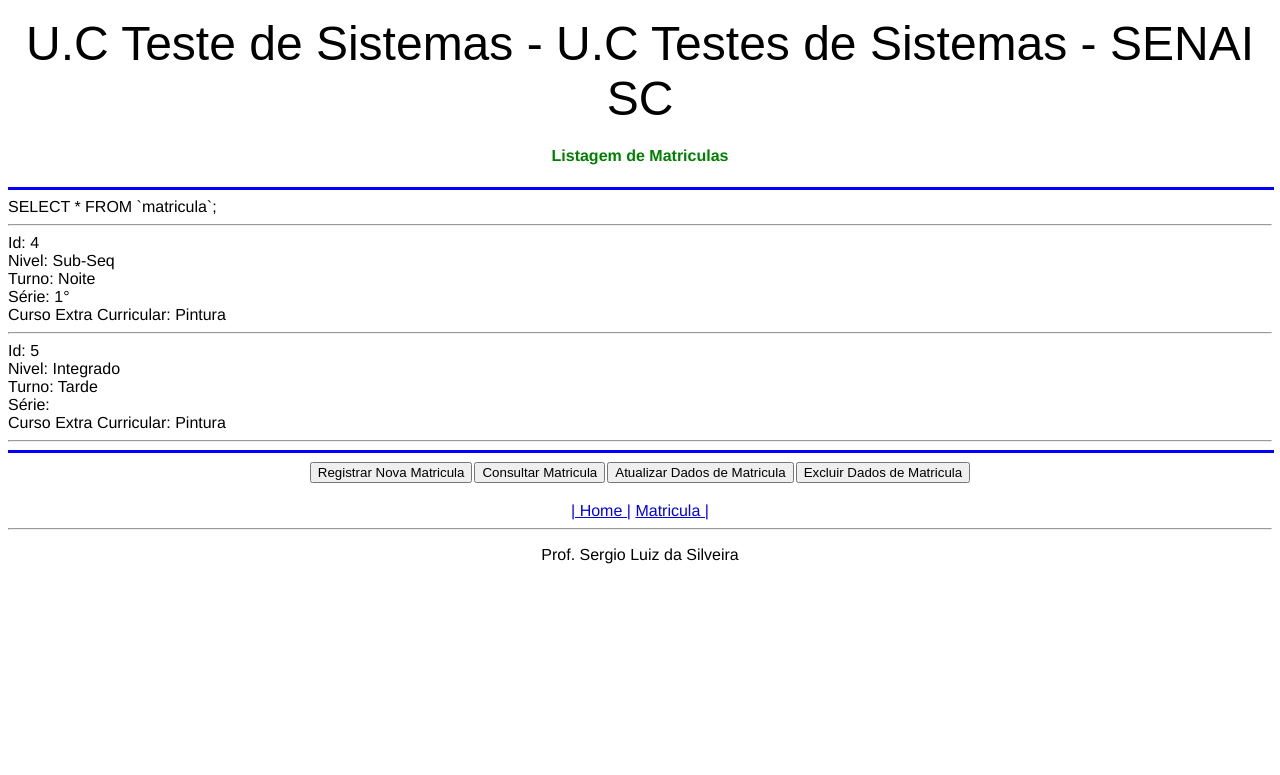
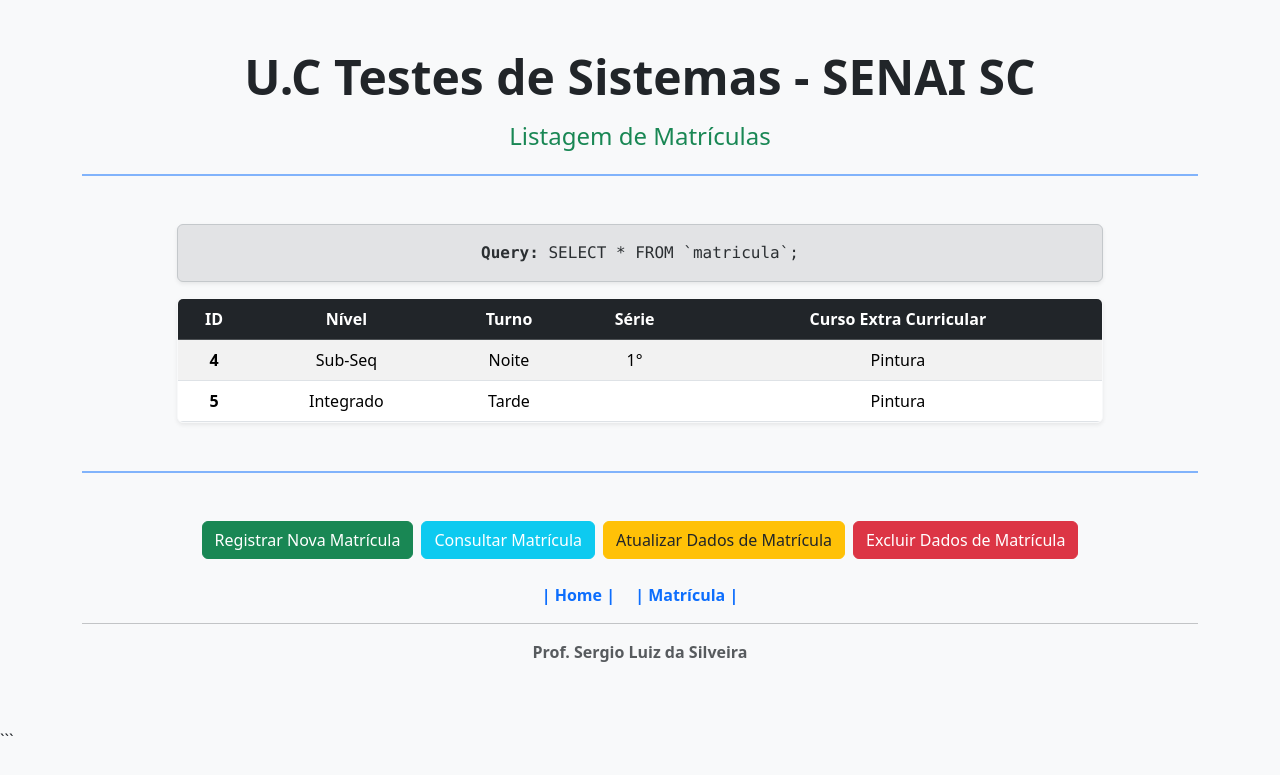
Before and after one commit to lucasvfurtado-dot/Testes_Lucas, a PHP site: page /listarMatricula.php in a window 1280 px wide. Shown: the top 775 px of the page. Run offline with PHP 8.4, Linux system fonts and the light colour scheme; data comes from the database, SQL or seed files in the repository.

Commit message:
Update listarMatricula.php
Adicionado o bootstrap a tela de listar matricula deixando semelhante a tela de listar alunos.

````diff
--- a/ParaAlunosTesteSistemas_Escola-main/CRUD_MATRICULA/listarMatricula.php
+++ b/ParaAlunosTesteSistemas_Escola-main/CRUD_MATRICULA/listarMatricula.php
@@ -3,80 +3,109 @@
 <head>
     <meta charset="UTF-8">
     <meta name="viewport" content="width=device-width, initial-scale=1.0">
-    <title>Listar</title>
+    <title>Listar Matrículas</title>
+
+    <link href="https://cdn.jsdelivr.net/npm/bootstrap@5.3.3/dist/css/bootstrap.min.css" rel="stylesheet">
 </head>
-<body style="font-family: helvetica;">
+<body class="bg-light">
 
-    <p align="center">
-        <font size="7" face="Arial">U.C Teste de Sistemas - U.C Testes de Sistemas - SENAI SC</font>
-    </p>
-    <h4>
-        <font color="green">
-            <center>Listagem de Matriculas</center>
-        </font>
-    </h4>
+    <div class="container py-5">
 
-    <hr width="100%" align="center" size="3" color="blue">
+        <header class="text-center mb-4">
+            <h1 class="display-5 fw-bold text-dark">U.C Testes de Sistemas - SENAI SC</h1>
+            <h2 class="h4 text-success mt-3">Listagem de Matrículas</h2>
+        </header>
+
+        <hr class="border-primary border-2 opacity-50 mb-5">
+
+        <div class="row justify-content-center mb-5">
+            <div class="col-12 col-lg-10">
 
                 <?php
                 $conexao = new mysqli("127.0.0.1","root","","sistemaescola");
+
                 if($conexao->connect_errno){
-        $erro = "Ocorreu um erro na conexão com o banco de dados.";
-        exit;
-    }
-
+                    echo '<div class="alert alert-danger text-center shadow-sm fw-semibold" role="alert">Ocorreu um erro na conexão com o banco de dados.</div>';
+                } else {
                     $conexao->set_charset("utf8");
 
                     $sql = "SELECT * FROM `matricula`;";
-    echo $sql."<hr>";
+
+                    // Exibe a Query executada em uma caixa de alerta cinza do Bootstrap
+                    echo '<div class="alert alert-secondary text-center font-monospace shadow-sm" role="alert"><strong>Query:</strong> ' . $sql . '</div>';
+
                     $result = $conexao->query($sql);
 
                     if($result->num_rows > 0){
+                        // Criação da Tabela Responsiva do Bootstrap
+                        echo '<div class="table-responsive shadow-sm rounded border border-light bg-white">';
+                        echo '<table class="table table-striped table-hover align-middle mb-0">';
+                        echo '<thead class="table-dark text-center">';
+                        echo '<tr>
+                                <th scope="col">ID</th>
+                                <th scope="col">Nível</th>
+                                <th scope="col">Turno</th>
+                                <th scope="col">Série</th>
+                                <th scope="col">Curso Extra Curricular</th>
+                              </tr>';
+                        echo '</thead>';
+                        echo '<tbody class="text-center">';
+
+                        // Laço de repetição para preencher as linhas da tabela
                         while($linha = $result->fetch_assoc()){
-        echo "Id: ".$linha["id"]."<br>";
-        echo "Nivel: ".$linha["nivel"]."<br>";
-        echo "Turno: ".$linha["turno"]."<br>";
-        echo "Série: ".$linha["serie"]."<br>";
-        echo "Curso Extra Curricular: ".$linha["cursoExtra"]."<br><hr>";
+                            echo '<tr>';
+                            echo '<td class="fw-bold">' . $linha["id"] . '</td>';
+                            echo '<td>' . $linha["nivel"] . '</td>';
+                            echo '<td>' . $linha["turno"] . '</td>';
+                            echo '<td>' . $linha["serie"] . '</td>';
+                            echo '<td>' . $linha["cursoExtra"] . '</td>';
+                            echo '</tr>';
                         }
+
+                        echo '</tbody>';
+                        echo '</table>';
+                        echo '</div>';
                     } else {
-        echo "Sem resultado <br>";
+                        echo '<div class="alert alert-warning text-center shadow-sm fw-semibold" role="alert">Sem resultado. Nenhuma matrícula encontrada no banco de dados.</div>';
                     }
 
                     $conexao->close();
+                }
                 ?>
 
-<hr width="100%" align="center" size="3" color="blue">
-        <table width="400" border="0" cellspacing="0" cellspading="0" align="center">
-            <tr>
-            <td>
+            </div>
+        </div>
+
+        <hr class="border-primary border-2 opacity-50 my-5">
+
+        <div class="d-flex flex-wrap justify-content-center gap-2 mb-4">
             <form method="POST" action="formMatricula.php">
-                        <center><input type="submit" value="Registrar Nova Matricula"></center>
+                <button type="submit" class="btn btn-success">Registrar Nova Matrícula</button>
             </form>
-                </td>
-                <td>
             <form method="POST" action="procurarMatricula.php">
-                        <center><input type="submit" value="Consultar Matricula"></center>
+                <button type="submit" class="btn btn-info text-white">Consultar Matrícula</button>
             </form>
-                </td>
-                <td>
             <form method="POST" action="atualizarMatricula.php">
-                        <center><input type="submit" value="Atualizar Dados de Matricula"></center>
+                <button type="submit" class="btn btn-warning text-dark">Atualizar Dados de Matrícula</button>
             </form>
-                </td>
-                <td>
             <form method="POST" action="apagarMatricula.php">
-                        <center><input type="submit" value="Excluir Dados de Matricula"></center>
+                <button type="submit" class="btn btn-danger">Excluir Dados de Matrícula</button>
             </form>
-                </td>
-            </tr>
-        </table><br>
-        <nav align="center">
-            <a href="index.php">| Home |</a>
-            <a href="formMatricula.php"> Matricula |</a>
+        </div>
+
+        <nav class="text-center mb-3">
+            <a href="../CRUD_ALUNO/index.php" class="text-decoration-none mx-2 fw-semibold">| Home |</a>
+            <a href="formMatricula.php" class="text-decoration-none mx-2 fw-semibold">| Matrícula |</a>
         </nav>
 
         <hr>
-    <p align="center">Prof. Sergio Luiz da Silveira</p>
+
+        <p class="text-center text-muted fw-semibold">Prof. Sergio Luiz da Silveira</p>
+
+    </div>
+
+    <script src="https://cdn.jsdelivr.net/npm/bootstrap@5.3.3/dist/js/bootstrap.bundle.min.js"></script>
 </body>
 </html>
+
+```
````
Lines whose indentation alone changed are shown as unchanged.
